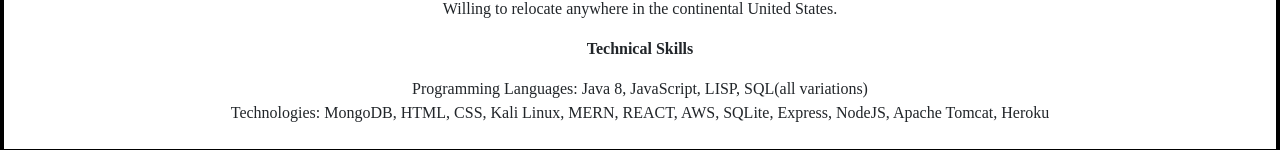
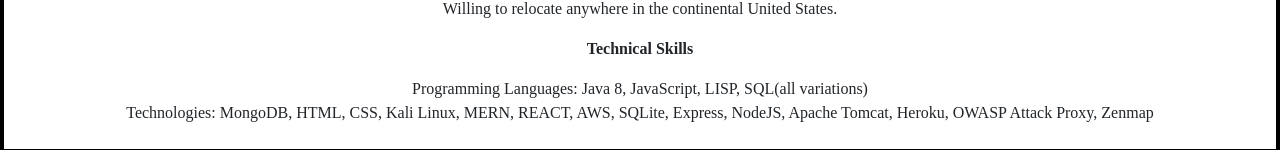
Before and after one commit to tiptondt1998/react-portfolio, a React (Create React App) app: page / in a window 1280 px wide. Shown: the part 691-841 px from the top of the page. Built offline with nearby package versions, Linux system fonts and the light colour scheme.

Commit message:
added some skills

```diff
--- a/src/components/About/index.js
+++ b/src/components/About/index.js
@@ -23,7 +23,7 @@
 <p>
   Programming Languages: Java 8, JavaScript, LISP, SQL(all variations)
   <br/>
-  Technologies: MongoDB, HTML, CSS, Kali Linux, MERN, REACT, AWS, SQLite, Express, NodeJS, Apache Tomcat, Heroku
+  Technologies: MongoDB, HTML, CSS, Kali Linux, MERN, REACT, AWS, SQLite, Express, NodeJS, Apache Tomcat, Heroku, OWASP Attack Proxy, Zenmap
 </p>
 </div>
 </section>
```
